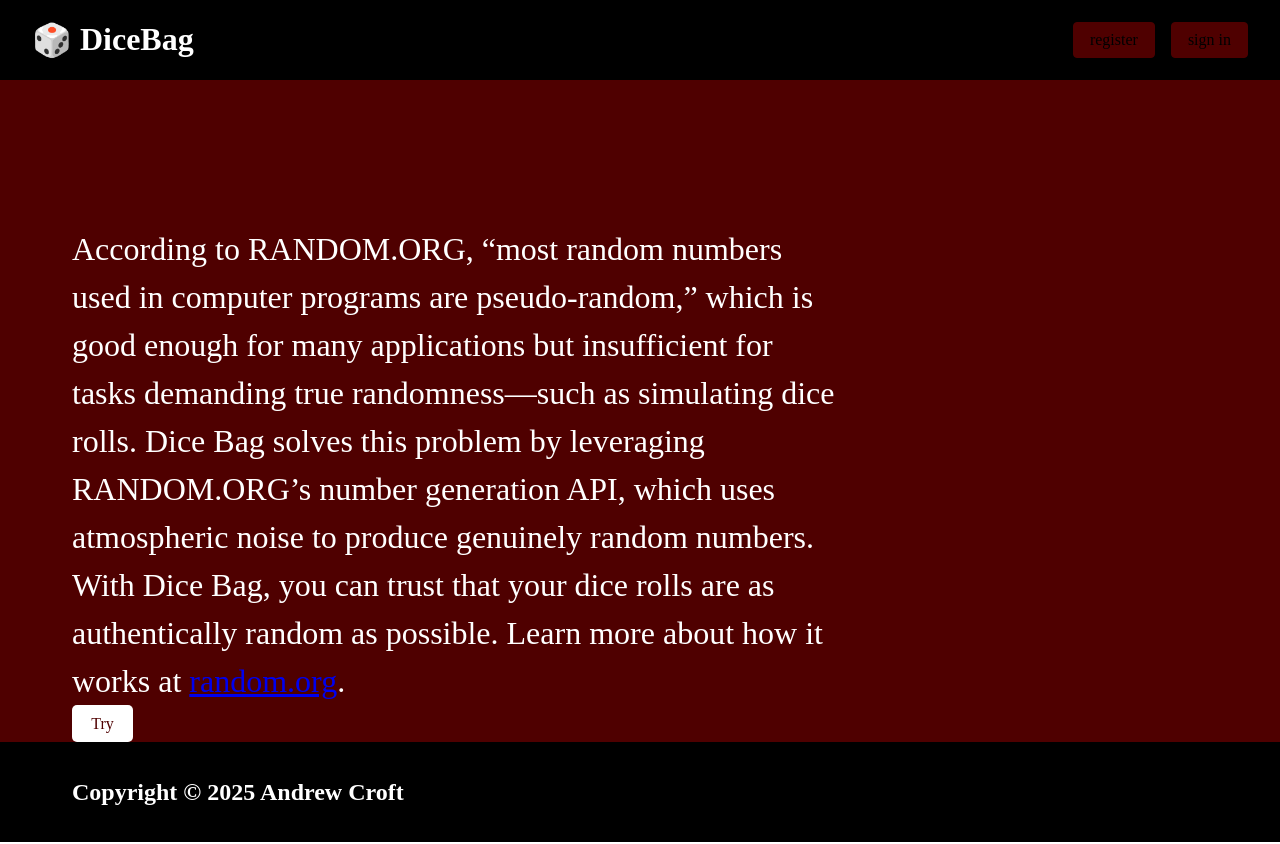
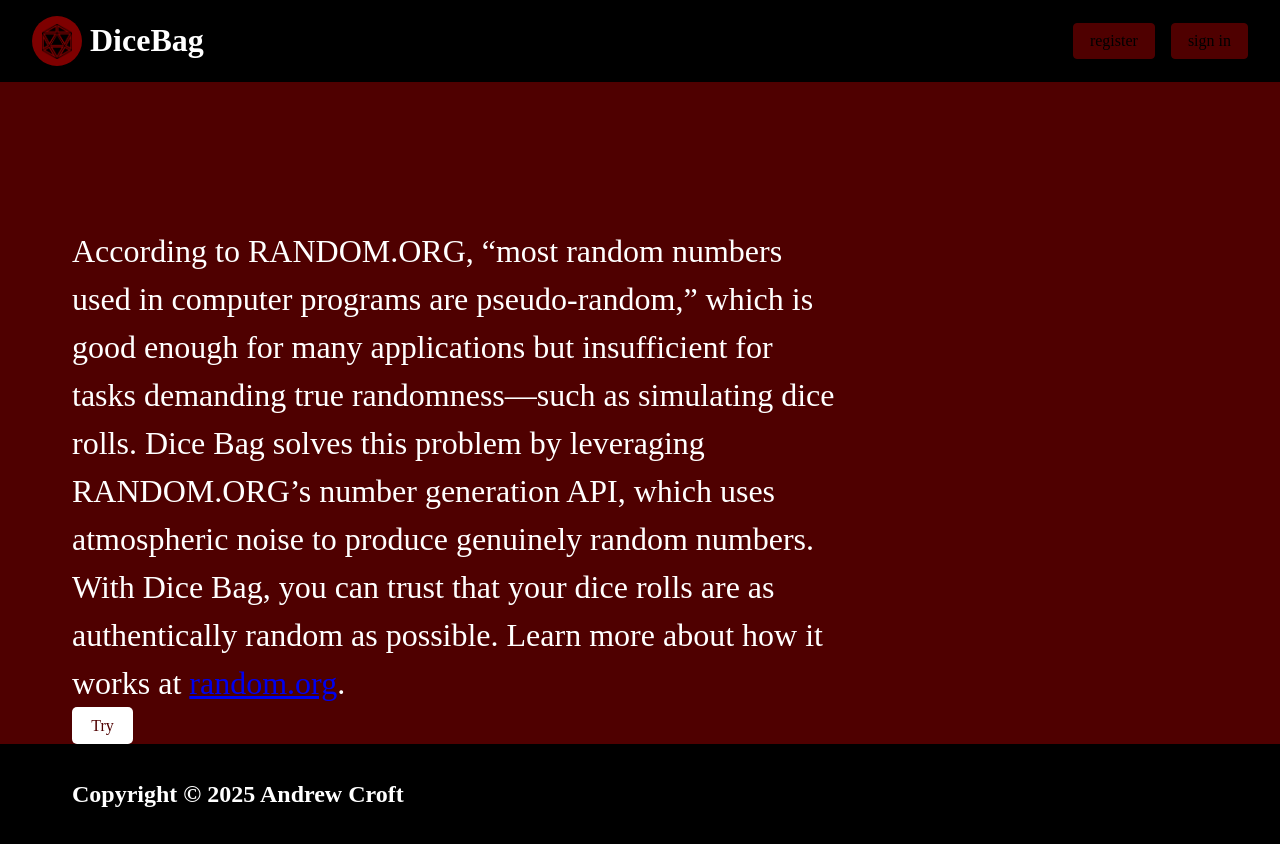
Before and after one commit to ExpiredSunshine/DiceBagFrontEnd, a React (Vite) app: page / in a window 1280 px wide. Built offline with nearby package versions, Linux system fonts and the light colour scheme.

Commit message:
update header with logo, name, sign out button, and setting wheel

```diff
--- a/src/components/Header/Header.css
+++ b/src/components/Header/Header.css
@@ -13,8 +13,30 @@
   gap: 0.5rem;
 }
 
+.header__logo-container {
+  position: relative;
+  display: flex;
+  align-items: center;
+  justify-content: center;
+  width: 50px;
+  height: 50px;
+}
+
+.header__logo-background {
+  position: absolute;
+  width: 100%;
+  height: 100%;
+  background-color: #7e0000;
+  border-radius: 50%;
+  z-index: 1;
+}
+
 .header__logo {
-  font-size: 2rem;
+  width: 35px;
+  height: 35px;
+  object-fit: contain;
+  z-index: 2;
+  position: relative;
 }
 
 .header__title {
@@ -43,3 +65,67 @@
   border: 1px solid #4f0000;
   color: rgb(255, 255, 255);
 }
+
+.header__user-section {
+  display: flex;
+  align-items: center;
+  gap: 1rem;
+}
+
+.header__username {
+  color: #ffffff;
+  font-weight: 500;
+}
+
+.header__avatar-container {
+  position: relative;
+  display: flex;
+  align-items: center;
+  justify-content: center;
+  width: 50px;
+  height: 50px;
+}
+
+.header__avatar-background {
+  position: absolute;
+  width: 100%;
+  height: 100%;
+  background-color: #7e0000;
+  border-radius: 50%;
+  z-index: 1;
+}
+
+.header__avatar {
+  width: 35px;
+  height: 35px;
+  object-fit: contain;
+  z-index: 2;
+  position: relative;
+}
+
+.header__signout-btn {
+  padding: 0.5rem 1rem;
+  border: 1px solid #4f0000;
+  border-radius: 4px;
+  cursor: pointer;
+  transition: all 0.3s ease;
+  background-color: #4f0000;
+  color: #000000;
+}
+
+.header__signout-btn:hover {
+  background-color: #4f0000;
+  border: 1px solid #4f0000;
+  color: rgb(255, 255, 255);
+}
+
+.header__settings-icon {
+  width: 24px;
+  height: 24px;
+  cursor: pointer;
+  transition: transform 0.2s ease;
+}
+
+.header__settings-icon:hover {
+  transform: scale(1.1);
+}
--- a/src/components/Header/Header.jsx
+++ b/src/components/Header/Header.jsx
@@ -1,17 +1,42 @@
-import { Link } from 'react-router-dom';
+import { Link, useLocation } from 'react-router-dom';
+import logoImage from '../../assets/images/logo.png';
+import settingsImage from '../../assets/images/Settings.png';
 
 import './Header.css';
 
 export default function Header() {
+  const location = useLocation();
+  const isRollerRoute = location.pathname === '/roller';
+
   return (
     <header className="header">
       <div className="header__logo-group">
         <Link to="/" className="header__logo-link">
-          <div className="header__logo">🎲</div>
+          <div className="header__logo-container">
+            <div className="header__logo-background"></div>
+            <img src={logoImage} alt="DiceBag Logo" className="header__logo" />
+          </div>
           <h1 className="header__title">DiceBag</h1>
         </Link>
       </div>
 
+      {isRollerRoute ? (
+        <div className="header__user-section">
+          <span className="header__username">John Doe</span>
+          <div className="header__avatar-container">
+            <div className="header__avatar-background"></div>
+            <img src={logoImage} alt="User Avatar" className="header__avatar" />
+          </div>
+          <button type="button" className="header__signout-btn">
+            sign out
+          </button>
+          <img
+            src={settingsImage}
+            alt="Settings"
+            className="header__settings-icon"
+          />
+        </div>
+      ) : (
         <div className="header__auth-buttons">
           <button type="button" className="header__register-btn">
             register
@@ -20,6 +45,7 @@ export default function Header() {
             sign in
           </button>
         </div>
+      )}
     </header>
   );
 }
```
Lines whose indentation alone changed are shown as unchanged.
